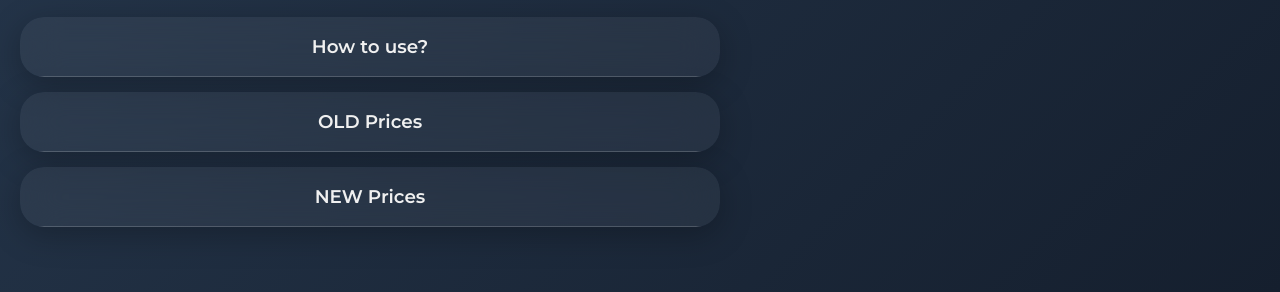
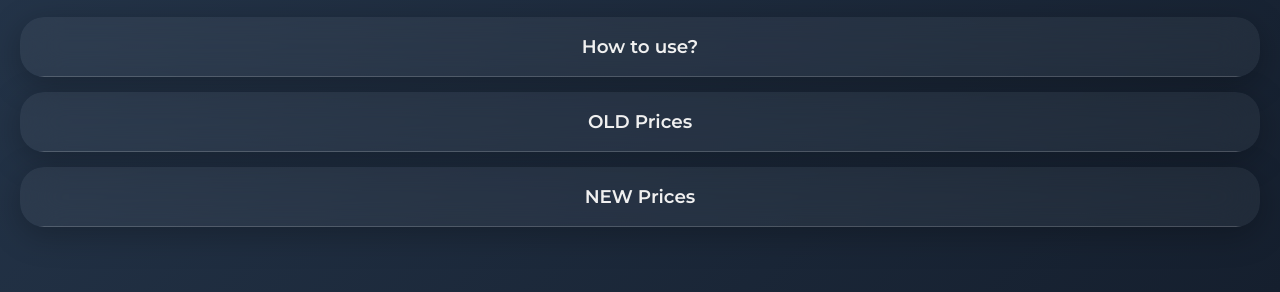
Before and after one commit to Krishna-Ronaldo69/LSPD, a plain HTML site: page bm.html in a window 1280 px wide. Shown: the part 714-1006 px from the top of the page. Drawn offline with Linux system fonts and the light colour scheme; a web font is replaced by a local one.

Commit message:
Update style.css

```diff
--- a/style.css
+++ b/style.css
@@ -363,7 +363,7 @@ a {
     border-radius: 1.5rem; /* Match card radius */
     overflow: hidden; /* Contains corners */
     width: 100%; /* Ensure section takes full width relative to container */
-    max-width: 700px; /* Limit width on larger screens */
+    /* max-width: 700px; --- REMOVED THIS LINE --- */
 }
 
 .collapsible {
```
